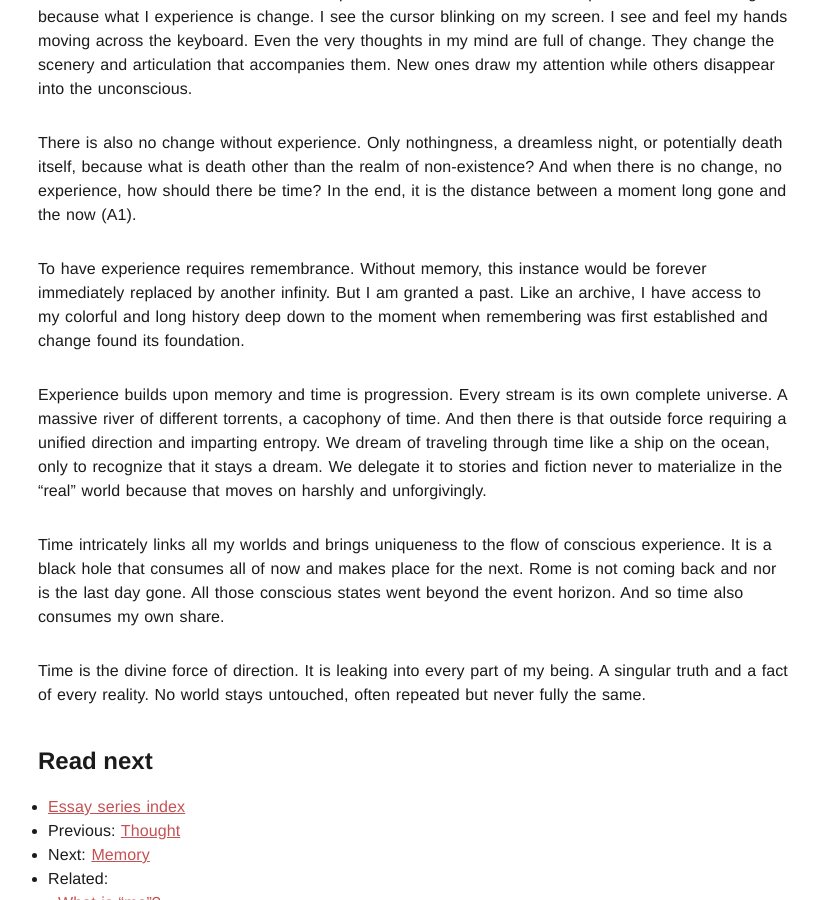
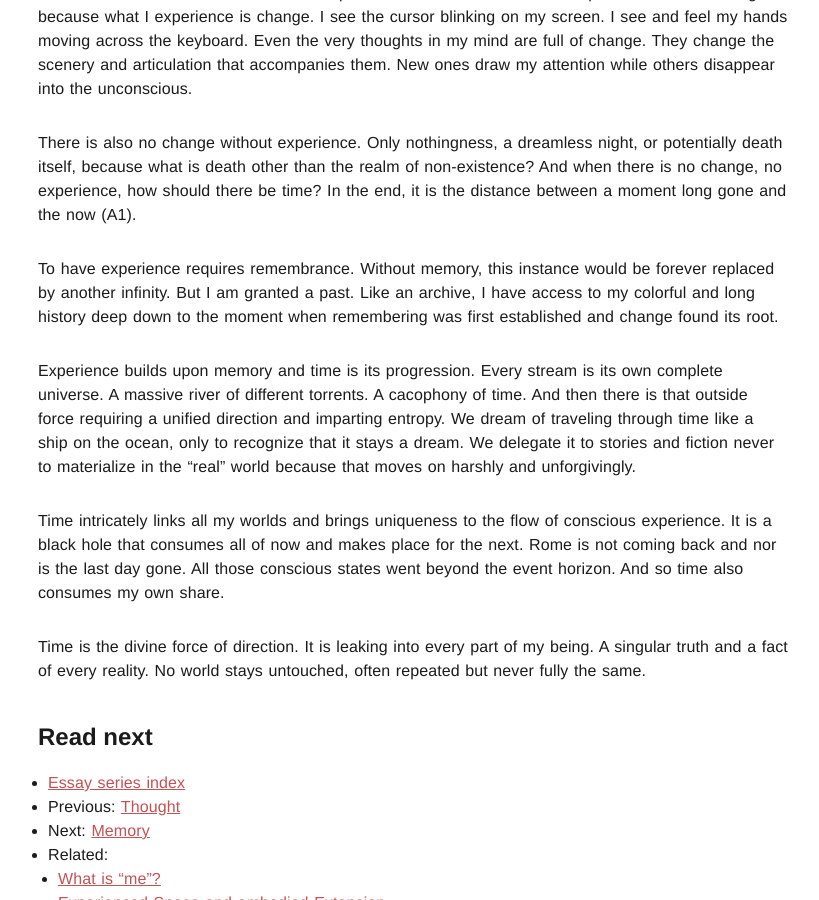
Before and after one commit to pheymann/paulheymann-website, a Jekyll site: the page built from _posts/reality-truth-and-the-good-life/2023-01-20-time-memory-experience.md, in a window 1280 px wide and 900 px high, scrolled down 494 px. Shown: the whole window, without its empty margins (227-1046 px from the left). Built offline with Jekyll 4.4.1, drawn with Linux system fonts in a browser that asks for light colours.

Commit message:
blog:mom: more adjustments to time

```diff
--- a/_posts/reality-truth-and-the-good-life/2023-01-20-time-memory-experience.md
+++ b/_posts/reality-truth-and-the-good-life/2023-01-20-time-memory-experience.md
@@ -18,9 +18,9 @@
 
 There is also no change without experience. Only nothingness, a dreamless night, or potentially death itself, because what is death other than the realm of non-existence?  And when there is no change, no experience, how should there be time? In the end, it is the distance between a moment long gone and the now (A1).
 
-To have experience requires remembrance. Without memory, this instance would be forever immediately replaced by another infinity. But I am granted a past. Like an archive, I have access to my colorful and long history deep down to the moment when remembering was first established and change found its foundation.
+To have experience requires remembrance. Without memory, this instance would be forever replaced by another infinity. But I am granted a past. Like an archive, I have access to my colorful and long history deep down to the moment when remembering was first established and change found its root.
 
-Experience builds upon memory and time is progression. Every stream is its own complete universe. A massive river of different torrents, a cacophony of time. And then there is that outside force requiring a unified direction and imparting entropy. We dream of traveling through time like a ship on the ocean, only to recognize that it stays a dream. We delegate it to stories and fiction never to materialize in the “real” world because that moves on harshly and unforgivingly.
+Experience builds upon memory and time is its progression. Every stream is its own complete universe. A massive river of different torrents. A cacophony of time. And then there is that outside force requiring a unified direction and imparting entropy. We dream of traveling through time like a ship on the ocean, only to recognize that it stays a dream. We delegate it to stories and fiction never to materialize in the “real” world because that moves on harshly and unforgivingly.
 
 Time intricately links all my worlds and brings uniqueness to the flow of conscious experience. It is a black hole that consumes all of now and makes place for the next. Rome is not coming back and nor is the last day gone. All those conscious states went beyond the event horizon. And so time also consumes my own share.
 
```
